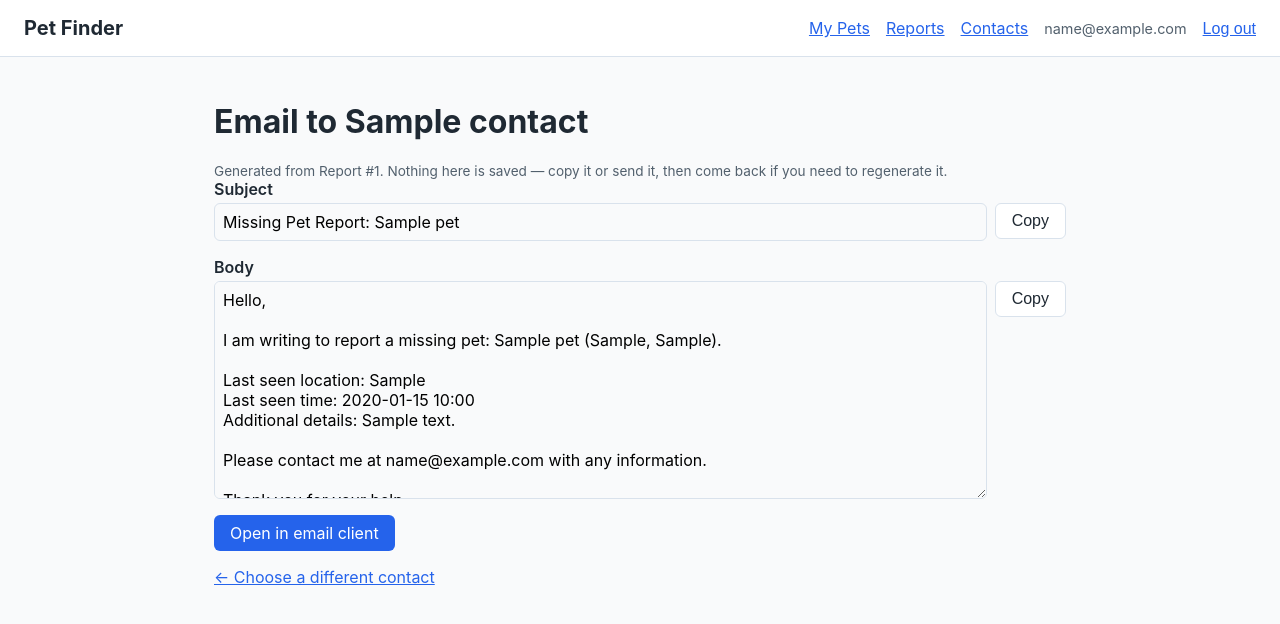
After one commit to ReginaldBell/csce4905-it-capstone, a Flask app: page /reports/1/email/1 in a window 1280 px wide. The commit adds this page. Shown: the top 624 px of the page. Run offline with Flask 3, Linux system fonts and the light colour scheme; a user stored in the database is signed in; tables that the repository leaves empty hold one stand-in row (values such as "Sample post").

Commit message:
feat: generate agency email text, with copy and mailto (Sprint 2, card 6)
- New src/outputs.py module for generated outputs (email/phone
  script/social post/flyer, cards 6-9 share this shape) — nothing
  here is persisted, every route builds text on the fly from the
  current Report/Pet/Contact state
- build_agency_email(report): subject + body covering pet name(s)
  with correct singular/plural grammar ("a missing pet" vs "missing
  pets", "X and Y" vs "X, Y, and Z"), last seen location/time, notes
  if present, and the reporter's email for replies
- /reports/<id>/email: pick which contact to address (links to
  /contacts/new if the user has none)
- /reports/<id>/email/<contact_id>: shows subject + body in
  readonly fields, each with a "Copy" button (vanilla JS,
  navigator.clipboard — no framework), and a mailto: link with
  subject/body URL-encoded server-side; if the contact has no email
  on file, the mailto button is hidden with an inline explanation
  instead of a dead link
- Both report_id and contact_id are ownership-checked independently
  — a forged contact_id against your own report 404s, same as a
  forged report_id

Verified live over real HTTP: single-pet and two-pet report bodies
(grammar correct both ways), full mailto URL percent-encoding
checked field by field, contact-with-no-email correctly suppresses
the mailto button, and three cross-user isolation cases (another
user's report+contact combo, their report alone, and a forged
contact_id against the second user's own report) all 404. Test data
cleaned up after.

Depends on #3 (contacts, merged) and #5 (report form, unmerged) —
branched off feature/5-report-missing-form, then merged latest main
in to bring Contacts into the same branch (resolved conflicts in
app.py, base.html, app.css — kept both Sprint additions side by
side, nothing dropped).

Co-Authored-By: Claude Sonnet 5 <noreply@anthropic.com>

```diff
--- a/src/app.py
+++ b/src/app.py
@@ -8,6 +8,7 @@ from config import Config
 from contacts import contacts_bp
 from extensions import db, login_manager
 from models import User
+from outputs import outputs_bp
 from pets import pets_bp
 from reports import reports_bp
 
@@ -31,6 +32,7 @@ def create_app(config_class=Config):
     app.register_blueprint(pets_bp)
     app.register_blueprint(reports_bp)
     app.register_blueprint(contacts_bp)
+    app.register_blueprint(outputs_bp)
 
     @login_manager.user_loader
     def load_user(user_id):
--- /dev/null
+++ b/src/outputs.py
@@ -0,0 +1,107 @@
+"""Generated outputs for a missing-pet report: agency email (card 6),
+phone script (card 7), social post (card 8), and flyer (card 9). Nothing
+here is persisted — every route builds its text on the fly from the
+current state of the Report, its Pets, and (where relevant) a Contact.
+"""
+
+from urllib.parse import quote
+
+from flask import Blueprint, abort, render_template
+from flask_login import current_user, login_required
+
+from models import Contact
+
+from reports import _get_owned_report_or_404
+
+outputs_bp = Blueprint("outputs", __name__, url_prefix="/reports")
+
+
+def _get_owned_contact_or_404(contact_id):
+    contact = Contact.query.filter_by(id=contact_id, owner_id=current_user.id).first()
+    if contact is None:
+        abort(404)
+    return contact
+
+
+def _pet_list_text(report):
+    pets = report.pets
+    descriptions = [
+        f"{pet.name} ({pet.species}{', ' + pet.breed if pet.breed else ''})"
+        for pet in pets
+    ]
+    if len(descriptions) == 1:
+        return descriptions[0]
+    if len(descriptions) == 2:
+        return f"{descriptions[0]} and {descriptions[1]}"
+    return ", ".join(descriptions[:-1]) + f", and {descriptions[-1]}"
+
+
+def build_agency_email(report):
+    """Returns (subject, body) for an email to an agency about this report."""
+    pet_names = ", ".join(pet.name for pet in report.pets)
+    is_plural = len(report.pets) != 1
+    noun = "pets" if is_plural else "pet"
+    article = "" if is_plural else "a "
+
+    subject = f"Missing Pet Report: {pet_names}"
+
+    last_seen_at = (
+        report.last_seen_at.strftime("%Y-%m-%d %H:%M")
+        if report.last_seen_at
+        else "an unknown time"
+    )
+
+    lines = [
+        "Hello,",
+        "",
+        f"I am writing to report {article}missing {noun}: {_pet_list_text(report)}.",
+        "",
+        f"Last seen location: {report.last_seen_location}",
+        f"Last seen time: {last_seen_at}",
+    ]
+    if report.notes:
+        lines.append(f"Additional details: {report.notes}")
+    lines += [
+        "",
+        f"Please contact me at {current_user.email} with any information.",
+        "",
+        "Thank you for your help.",
+    ]
+    return subject, "\n".join(lines)
+
+
+@outputs_bp.route("/<int:report_id>/email", methods=["GET"])
+@login_required
+def pick_email_contact(report_id):
+    report = _get_owned_report_or_404(report_id)
+    contacts = (
+        Contact.query.filter_by(owner_id=current_user.id)
+        .order_by(Contact.category.asc(), Contact.name.asc())
+        .all()
+    )
+    return render_template(
+        "outputs/pick_email_contact.html", report=report, contacts=contacts
+    )
+
+
+@outputs_bp.route("/<int:report_id>/email/<int:contact_id>", methods=["GET"])
+@login_required
+def email_preview(report_id, contact_id):
+    report = _get_owned_report_or_404(report_id)
+    contact = _get_owned_contact_or_404(contact_id)
+
+    subject, body = build_agency_email(report)
+    mailto_url = None
+    if contact.email:
+        mailto_url = (
+            f"mailto:{quote(contact.email)}?subject={quote(subject)}&body={quote(body)}"
+        )
+
+    return render_template(
+        "outputs/email_preview.html",
+        report=report,
+        contact=contact,
+        subject=subject,
+        body=body,
+        mailto_url=mailto_url,
+    )
--- a/src/static/css/app.css
+++ b/src/static/css/app.css
@@ -384,3 +384,17 @@ a {
   font-size: 0.9rem;
   white-space: nowrap;
 }
+
+/* Generated outputs (email, phone script, social post, flyer) */
+
+.copy-row {
+  display: flex;
+  gap: 0.5rem;
+  align-items: flex-start;
+}
+
+.copy-row input,
+.copy-row textarea {
+  flex: 1;
+  background: var(--color-bg);
+}
--- a/src/templates/base.html
+++ b/src/templates/base.html
@@ -39,5 +39,7 @@
 
     {% block content %}{% endblock %}
   </main>
+
+  {% block scripts %}{% endblock %}
 </body>
 </html>
--- /dev/null
+++ b/src/templates/outputs/email_preview.html
@@ -0,0 +1,45 @@
+{% extends "base.html" %}
+{% block title %}Email Preview — Pet Finder{% endblock %}
+{% block content %}
+<h1>Email to {{ contact.name }}</h1>
+<p class="hint">Generated from Report #{{ report.id }}. Nothing here is saved — copy it or send it, then come back if you need to regenerate it.</p>
+
+<div class="form-group">
+  <label for="email-subject">Subject</label>
+  <div class="copy-row">
+    <input type="text" id="email-subject" value="{{ subject }}" readonly>
+    <button type="button" class="btn btn-secondary" data-copy-target="email-subject">Copy</button>
+  </div>
+</div>
+
+<div class="form-group">
+  <label for="email-body">Body</label>
+  <div class="copy-row">
+    <textarea id="email-body" rows="10" readonly>{{ body }}</textarea>
+    <button type="button" class="btn btn-secondary" data-copy-target="email-body">Copy</button>
+  </div>
+</div>
+
+{% if mailto_url %}
+<p><a class="btn" href="{{ mailto_url }}">Open in email client</a></p>
+{% else %}
+<p class="hint">{{ contact.name }} has no email on file — copy the text above instead.</p>
+{% endif %}
+
+<p><a href="{{ url_for('outputs.pick_email_contact', report_id=report.id) }}">&larr; Choose a different contact</a></p>
+{% endblock %}
+
+{% block scripts %}
+<script>
+  document.querySelectorAll('[data-copy-target]').forEach(function (button) {
+    button.addEventListener('click', function () {
+      var field = document.getElementById(button.getAttribute('data-copy-target'));
+      navigator.clipboard.writeText(field.value).then(function () {
+        var original = button.textContent;
+        button.textContent = 'Copied!';
+        setTimeout(function () { button.textContent = original; }, 1500);
+      });
+    });
+  });
+</script>
+{% endblock %}
--- a/src/templates/reports/detail.html
+++ b/src/templates/reports/detail.html
@@ -19,5 +19,8 @@
   <dt>Filed</dt><dd>{{ report.created_at.strftime('%Y-%m-%d %H:%M') }}</dd>
 </dl>
 
+<h2>Outputs</h2>
+<p><a class="btn btn-secondary" href="{{ url_for('outputs.pick_email_contact', report_id=report.id) }}">Email an agency</a></p>
+
 <p><a href="{{ url_for('reports.list_reports') }}">&larr; Back to reports</a></p>
 {% endblock %}
```
Also changed, not shown: src/templates/outputs/pick_email_contact.html (added, +24 -0 lines).
